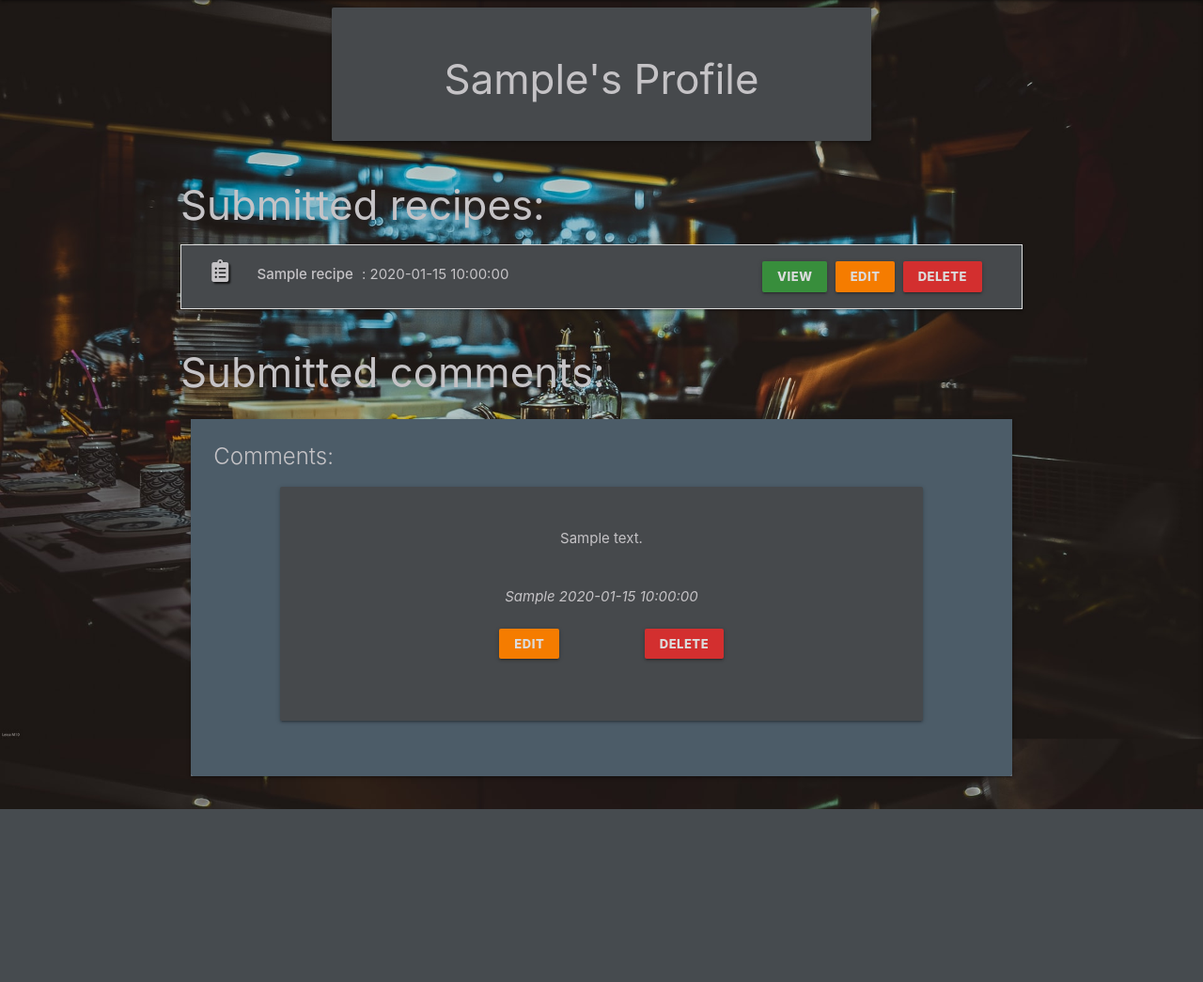
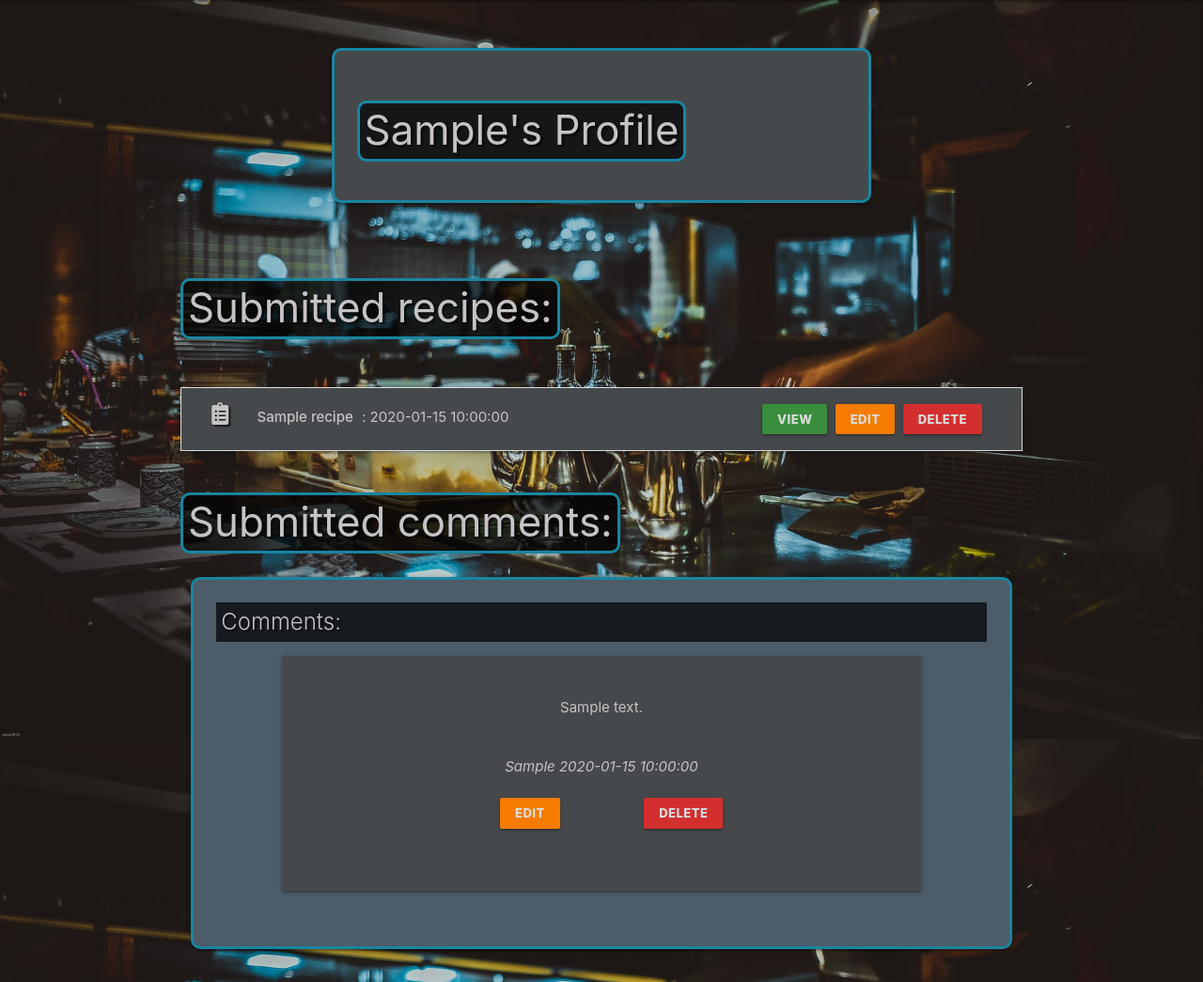
Before and after one commit to AJBayliss81/bon-appetit, a Flask app: page /profile/1 in a window 1280 px wide. Shown: the part 67-1112 px from the top of the page at 94% size. Before the commit the page ends 928 px from the top, so only its background shows below. Run offline with Flask 2, Linux system fonts and the light colour scheme; the visitor is signed in with stand-in values (Sample User, id 1); a database or web service that is not in the repository returns one stand-in record (values such as "Sample title"); some libraries are stand-ins or nearby versions.

Commit message:
Added styling to index, profile, browse, add_comments and cuisine_recipes templates. Also added a jquery function for mouseover styling of buttons

```diff
--- a/static/css/style.css
+++ b/static/css/style.css
@@ -17,13 +17,44 @@ text-shadow: 2px 2px 2px rgba(0, 0, 0, 0.7)
     left: 10%;
 }
 
+.sidenav>li>a{
+    color: #c5c3c6;
+}
+
+h2,
+h3,
+h4 {
+    color: #c5c3c6;
+    padding: 5px;
+    width: fit-content;
+    background: rgba(0, 0, 0, 0.7);
+}
+
 /*----- Flash messages -----*/
 
 .flashes {
     line-height: 2;
 }
 
+/*----- Collapsibles -----*/
+
+.collapsible {
+    margin-top: 4vw;
+}
+
 /*----- Cards -----*/
+
+.card-panel {
+    margin: 4vw 0;
+}
+
+.card-title {
+    color: #c5c3c6;
+    padding: 5px;
+    width: 100%;
+    background: rgba(0, 0, 0, 0.7);
+}
+
 .backing {
     background-color: #46494c;
 }
@@ -119,8 +149,12 @@ nav {
     padding: 20px 0;
 }
 
-.comment-buttons
+/*----- Border -----*/
 
+.border {
+    border: 3px solid #1985a1;
+    border-radius: 10px;
+}
 
 /*----- Media queries -----*/
 
--- a/static/js/script.js
+++ b/static/js/script.js
@@ -76,37 +76,19 @@ $("#methodToggle").click(function() {
 
 /*---- Dropdown mouseover/out ----*/
 
-$(".profile-dd").mouseover(function() {
-    $('.profile-dd').css("background-color", "#46494c");
+$(".dropdown-content li a").mouseover(function() {
+    $(this).css("background-color", "#46494c");
 });
-$(".profile-dd").mouseout(function() {
-    $('.profile-dd').css("background-color", "#4c5c68");
+$(".dropdown-content li a").mouseout(function() {
+    $(this).css("background-color", "#4c5c68");
 });
 
-$(".browse-dd").mouseover(function() {
-    $('.browse-dd').css("background-color", "#46494c");
+
+/*---- Buttons mouseover/out ----*/
+
+$(".btn-small").mouseover(function() {
+    $(this).addClass("hover");
 });
-$(".browse-dd").mouseout(function() {
-    $('.browse-dd').css("background-color", "#4c5c68");
+$(".btn-small").mouseout(function() {
+    $(this).removeClass("hover");
 });
-
-$(".add-dd").mouseover(function() {
-    $('.add-dd').css("background-color", "#46494c");
-});
-$(".add-dd").mouseout(function() {
-    $('.add-dd').css("background-color", "#4c5c68");
-});
-
-$(".recipe-dd").mouseover(function() {
-    $('.recipe-dd').css("background-color", "#46494c");
-});
-$(".recipe-dd").mouseout(function() {
-    $('.recipe-dd').css("background-color", "#4c5c68");
-});
-
-$(".admin-dd").mouseover(function() {
-    $('.admin-dd').css("background-color", "#46494c");
-});
-$(".admin-dd").mouseout(function() {
-    $('.admin-dd').css("background-color", "#4c5c68");
-});
--- a/templates/add_recipe.html
+++ b/templates/add_recipe.html
@@ -1,9 +1,9 @@
 {% extends "base.html" %}
 {% block content %}
 
-    <h3 class="center-align">Add New Recipe</h3>
+    <h3 class="center-align text-shadow border">Add New Recipe</h3>
 
-    <div class="row card-panel grey lighten-1">
+    <div class="row card-panel light-backing border">
         <form class="col s12" method="POST" action="{{ url_for('add_recipe') }}">
             <!---- Cuisine dropdown input ---->
             <div class="row">
@@ -64,7 +64,7 @@
             <!---- Submit button ---->
             <div class="row">
                 <div class="col s10 offset-s1 center-align">
-                    <button type="submit" class="btn teal darken-2 text-shadow">
+                    <button type="submit" class="btn-small green darken-2 text-shadow">
                         Submit Recipe <i class="far fa-plus-square right"></i>
                     </button>
                 </div>
--- a/templates/base.html
+++ b/templates/base.html
@@ -27,10 +27,10 @@
 			        <li><a href="{{ url_for('home') }}">Home</a></li>
                     {% if session.user %}
                         <ul id="dropdown" class="dropdown-content">
-                        <li><a href="{{ url_for('profile', username=session['user']) }}" class="profile-dd">Profile</a></li>
-			            <li><a href="{{ url_for('add_recipe') }}" class="add-dd">Add Recipe</a></li>
-			            <li><a href="{{ url_for('browse') }}" class="browse-dd">Browse Recipes</a></li>
-			            <li><a href="{{ url_for('search') }}" class="recipe-dd">Recipe Ideas</a></li>
+                        <li><a href="{{ url_for('profile', username=session['user']) }}">Profile</a></li>
+			            <li><a href="{{ url_for('add_recipe') }}">Add Recipe</a></li>
+			            <li><a href="{{ url_for('browse') }}">Browse Recipes</a></li>
+			            <li><a href="{{ url_for('search') }}">Recipe Ideas</a></li>
 			            {% if session.is_admin %}
 			                <li><a href="{{ url_for('admin') }}" class="admin-dd">Admin Panel</a></li>
                         {% endif %}
@@ -46,8 +46,8 @@
 		</nav>
 
         <!---- Side navbar --->
-		<ul class="sidenav" id="mobile-demo">
-            <li><h4 class="center-align">Bon Appetit</h4></li>
+		<ul class="sidenav light-backing text-shadow" id="mobile-demo">
+            <li><h4 class="center-align border">Bon Appetit</h4></li>
 			<li><a href="{{ url_for('home') }}">Home</a></li>
             {% if session.user %}
                 <li><a href="{{ url_for('profile', username=session['user']) }}">Profile</a></li>
--- a/templates/browse.html
+++ b/templates/browse.html
@@ -1,11 +1,11 @@
 {% extends "base.html" %}
 {% block content %}
 
-    <h3 class="center-align">Browse Recipes</h3>
+    <h3 class="center-align text-shadow border">Browse Recipes</h3>
     <div class="row">
     {% for cuisine in cuisines %}
     <div class="col s6 m4">
-        <div class="card light-blue darken-4 text-shadow center-align">
+        <div class="card backing text-shadow center-align border">
             <div class="card-image">
                 <img class="cuisine-image" src="static/images/{{ cuisine.cuisine }}.jpg">
                 <strong class="card-title cuisine-image-title">{{ cuisine.cuisine.capitalize() }}</strong>
--- a/templates/index.html
+++ b/templates/index.html
@@ -3,12 +3,12 @@
 
     <div class="row">
     <div class="col s10 m8 offset-s1 offset-m2">
-      <div class="card welcome-card">
+      <div class="card welcome-card border">
         <div class="card-image">
           <img src="static/images/cuisine.jpg"/>
           <span id="welcome" class="card-title">Welcome!</span>
         </div>
-        <div class="card-content center-align">
+        <div class="card-content center-align light-backing">
           <p>Welcome to Bon Appetit. Where you can share your favourite recipes with parents or students looking for some inspiration for tasty meals, or budding chefs in the making.</p>
         </div>
       </div>
--- a/templates/profile.html
+++ b/templates/profile.html
@@ -3,14 +3,14 @@
 
     <div class="row">
 		<div class="col s12 m8 offset-m2">
-			<div class="card-panel backing">
-                <h3 class="center-align">
+			<div class="card-panel backing border">
+                <h3 class="text-shadow border">
                     {{ username }}'s Profile
                 </h3>
             </div>
 		</div>
 	</div>
-<h3>Submitted recipes:</h3>
+<h3 class="text-shadow border">Submitted recipes:</h3>
 
 <div class="row">
     <ul class="collapsible">
@@ -39,7 +39,7 @@
         <!---- Confirm recipe deletion modal ---->
         <div id="delete_modal{{ recipe._id }}" class="modal">
             <div class="modal-content light-backing">
-                <h4>Confirm Deletion</h4>
+                <h4 class="text-shadow border">Confirm Deletion</h4>
                 <p>Are you sure that you want to delete this recipe: {{recipe.dish_name }}?</p>
             </div>
             <div class="modal-footer light-backing">
@@ -53,13 +53,13 @@
     </ul>
 </div>
 
-<h3>Submitted comments:</h3>
+<h3 class="text-shadow border">Submitted comments:</h3>
 
 <div class="row">
     <div class="col s12">
-        <div class="card">
-            <div class="card-content light-backing">
-                <span class="card-title">Comments:</span>
+        <div class="card light-backing border">
+            <div class="card-content">
+                <span class="card-title text-shadow">Comments:</span>
                 <div>
                     {% if comments|length > 0 %}
                     {% for comment in comments %}
@@ -94,7 +94,7 @@
                     <!---- Confirm comment deletion modal ---->
                     <div id="delete-comment-modal{{ comment._id }}" class="modal">
                         <div class="modal-content light-backing">
-                            <h4>Confirm Deletion</h4>
+                            <h4 class="text-shadow border">Confirm Deletion</h4>
                             <p>Are you sure that you want to delete this comment?</p>
                         </div>
                         <div class="modal-footer light-backing">
```
Also changed, not shown: other parts of static/css/style.css (+44 -45 lines), templates/cuisine_recipes.html (+12 -11 lines).
